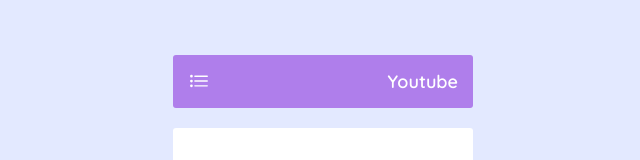
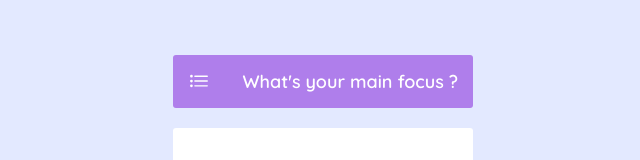
Before and after one commit to AntonDev07/todolist, a plain HTML site: page index.html in a window 1280 px wide. Shown: the part 158-318 px from the top of the page, without its empty margins (317-957 px from the left). Drawn offline with nearby package versions, Linux system fonts and the light colour scheme.

Commit message:
change title

```diff
--- a/index.html
+++ b/index.html
@@ -14,7 +14,7 @@
         <div class="todo">
             <div class="todo__header">
                 <ion-icon name="list-outline" class="todo__icon"></ion-icon>
-                <h3 class="todo__title">Youtube</h3>
+                <h3 class="todo__title">What's your main focus ?</h3>
             </div>
             <div class="todo__body">
                 <ul class="todo__list">
--- a/main.js
+++ b/main.js
@@ -72,7 +72,6 @@
     });
     isAllCheck = !isAllCheck;
 
-
 }
 
 function deleteAll() {
```
